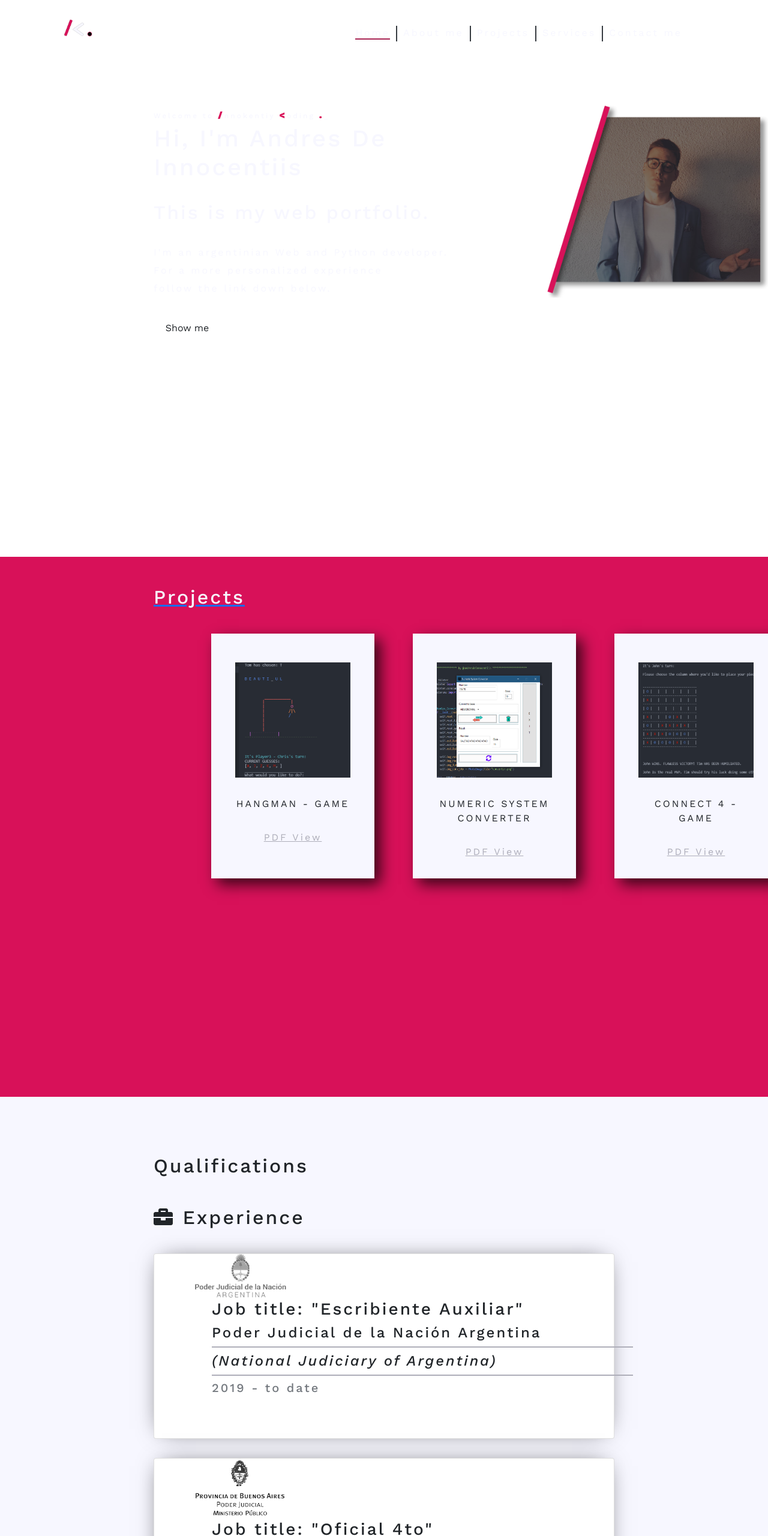
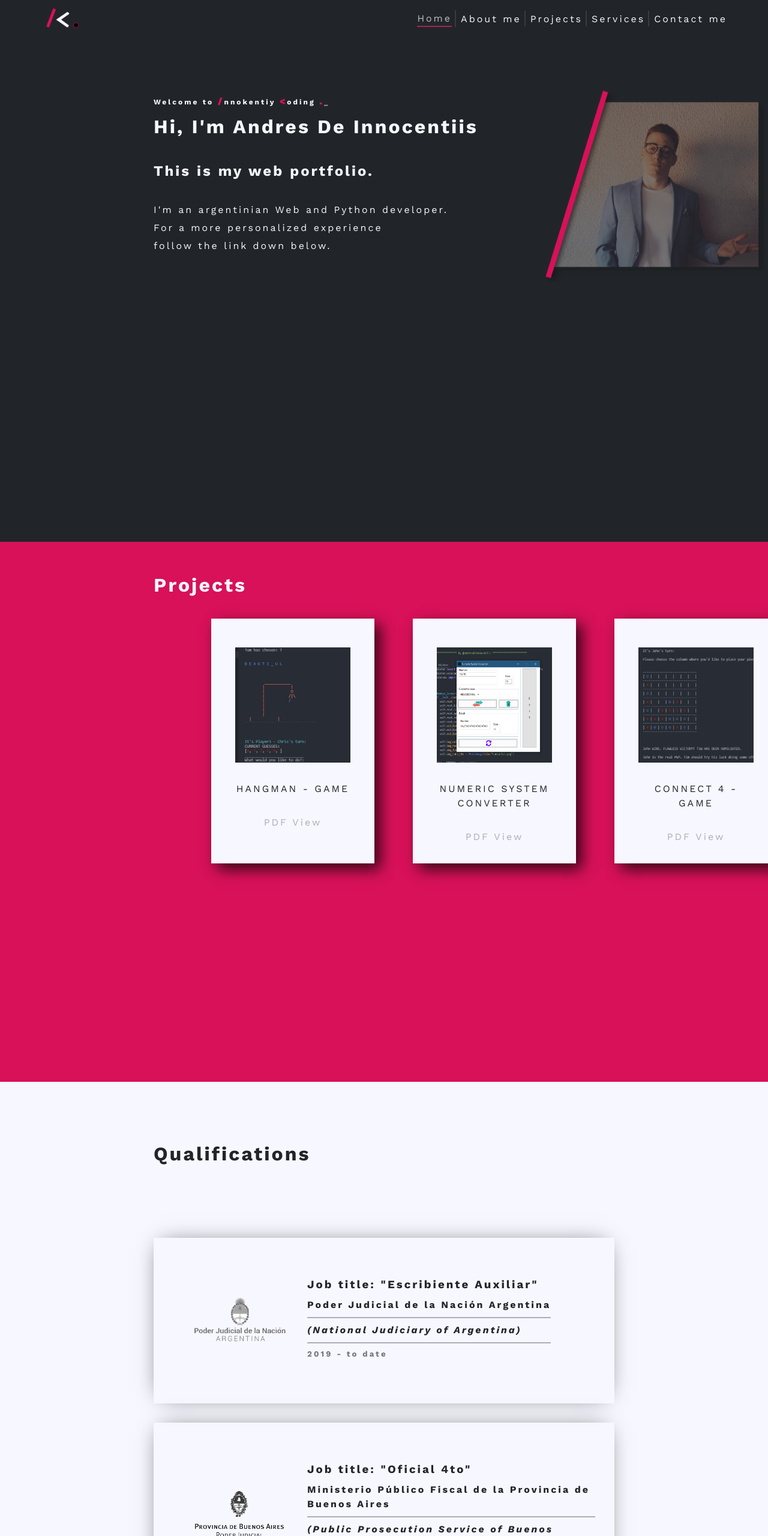
Before and after one commit to andresdeinnocentiis/portfolio-andresdeinnocentiis, a plain HTML site: page index.html in a window 1280 px wide. Shown: the top 2560 px of the page at 60% size. Drawn offline with nearby package versions, Linux system fonts and the light colour scheme.

Commit message:
Bootstrap Navbar

```diff
--- a/index.html
+++ b/index.html
@@ -9,11 +9,53 @@
     <link rel="stylesheet" href="styles/styles.css">
     <!-- BOOTSTRAP LOCAL -->
     <link rel="stylesheet" href="styles/bootstrap/css/bootstrap.css">
+    <script src="https://cdn.jsdelivr.net/npm/bootstrap@5.1.0/dist/js/bootstrap.bundle.min.js" integrity="sha384-U1DAWAznBHeqEIlVSCgzq+c9gqGAJn5c/t99JyeKa9xxaYpSvHU5awsuZVVFIhvj" crossorigin="anonymous"></script>
+
     <title>Home - Innokentiy Coding</title>
 </head>
-<body>
+<body class="body-i">
     <header class="header">
-        <div class="container">
+        <nav class="navbar navbar-expand-lg navbar-dark bg-dark" >
+            <div class="container-fluid">
+                <div class="milogo fluid">
+                    <a class="navbar-brand" href="index.html">
+                        <img  class="logolink" src="logos/Logo1c.png" alt="logo" >
+                    </a>
+                </div>
+
+                <button class="navbar-toggler" type="button" data-bs-toggle="collapse" data-bs-target="#navbarSupportedContent" aria-controls="navbarSupportedContent" aria-expanded="false" aria-label="Toggle navigation">
+                    <span class="navbar-toggler-icon"></span>
+                </button>
+
+                <div class="collapse navbar-collapse me-5" id="navbarSupportedContent">
+                    <ul class="navbar-nav me-0 mb-2 mb-lg-0" id="navbar-nav">
+                        <li class="nav-item bordes">
+                            <a class="nav-link active linkweb" id="active" aria-current="page" href="#">Home</a>
+                        </li>
+                        <li class="nav-item bordes">
+                            <a class="nav-link linkweb" href="pages/about.html">About me</a>
+                        </li>
+
+                        <li class="nav-item bordes">
+                            <a class="nav-link linkweb" href="pages/proyectos.html">Projects</a>
+                        </li>
+
+                        <li class="nav-item bordes">
+                            <a class="nav-link linkweb" href="pages/services.html">Services</a>
+                        </li>
+
+                        <li class="nav-item">
+                            <a class="nav-link linkweb" href="pages/contact.html">Contact me</a>
+                        </li>
+                    </ul>
+
+                </div>
+
+            </div>
+          </nav>
+
+        <!--
+        <div class="container container-i">
             <div class="logo">
                 <a href="index.html"><img class="logolink" src="logos/Logo1c.png" alt="logo"></a>
             </div>
@@ -43,8 +85,9 @@
                 </ul>
             </nav>
         </div>
+    -->
     </header>
-    <main class="main">
+    <main class="main main-i">
         <div class="container2">
             <div class="saludo">
                 <h3>Welcome to <span class="ic">/</span>nnokentiy <span class="ic">&lt;</span>oding <span
@@ -117,8 +160,8 @@
         </div>
         <h2 class="linkweb"><i class="fas fa-briefcase"></i> Experience</h2>
 
-        <div class="card card1">
-            <div class="row">
+        <div class="card-i card1">
+            <div class="row-i">
                 <div class="">
                     <img src="imagenes/poderjudicial.png" class="img-academic baw" title="poderjudicialnacional">
                 </div>
@@ -130,8 +173,8 @@
                 </div>
             </div>
         </div>
-        <div class="card card2">
-            <div class="row">
+        <div class="card-i card2">
+            <div class="row-i">
                 <div class="">
                     <img src="imagenes/mpf.png" class="img-academic baw"
                         title="Ministerio Público de la Provincia de Buenos Aires">
@@ -145,13 +188,13 @@
             </div>
         </div>
 
-        <div class="row">
+        <div class="row-i">
             <div class="acback">
                 <h2 class="linkweb"><i class="fas fa-graduation-cap"></i> Academic Background</h2>
             </div>
         </div>
-        <div class="card card3">
-            <div class="row">
+        <div class="card-i card3">
+            <div class="row-i">
                 <div class="">
                     <img src="imagenes/uba.png" class="img-academic baw" title="UBA">
                 </div>
@@ -164,8 +207,8 @@
             </div>
         </div>
 
-        <div class="card card4">
-            <div class="row">
+        <div class="card-i card4">
+            <div class="row-i">
                 <div class="">
                     <img src="imagenes/coderhouse.png" class="img-academic baw" title="CoderHouse">
                 </div>
@@ -183,8 +226,8 @@
                 </div>
             </div>
         </div>
-        <div class="card card5">
-            <div class="row">
+        <div class="card-i card5">
+            <div class="row-i">
                 <div class="">
                     <img src="imagenes/InstitutoDataScience.png" class="img-academic baw"
                         title="Instituto Data Science Argentina">
@@ -209,8 +252,8 @@
                 </div>
             </div>
         </div>
-        <div class="card card6">
-            <div class="row">
+        <div class="card-i card6">
+            <div class="row-i">
                 <div class="">
                     <img src="imagenes/itmaster.png" class="img-academic baw" title="IT Master">
                 </div>
@@ -222,8 +265,8 @@
                 </div>
             </div>
         </div>
-        <div class="card card7">
-            <div class="row">
+        <div class="card-i card7">
+            <div class="row-i">
                 <div class="">
                     <img src="imagenes/pskovgu.png" class="img-academic baw"
                         title="Universidad Estatal de Pskov - Rusia">
@@ -242,8 +285,8 @@
                 </div>
             </div>
         </div>
-        <div class="card card8">
-            <div class="row">
+        <div class="card-i card8">
+            <div class="row-i">
                 <div class="img-academic">
                     <img src="imagenes/alliancefr5.png" class="img-academic baw"
                         title="Alianza Francesa de Buenos Aires">
--- a/styles/styles.css
+++ b/styles/styles.css
@@ -34,7 +34,7 @@
 }
 
 
-body {
+.body-i {
     background-color: var(--maincolor1);
 
     padding:0;
@@ -60,9 +60,7 @@ a {
 }
 
 .logolink {
-    margin-top: 1.5rem;
-    padding: 0;
-    width: 3rem;
+    width: 3.5rem;
 }
 
 /* =============================
@@ -72,7 +70,7 @@ header {
     margin-bottom: 5rem;
 }
 
-.container {
+.container-i {
     display: grid;
     grid-template-columns: 20% 20% 20% 20% 20%;
     grid-template-areas:
@@ -102,6 +100,8 @@ header {
 .nav__checkbox {
     display: none;
 }
+
+
 
 .nav__menu {
     width: 18rem;
@@ -130,11 +130,22 @@ header {
 .nav__menu div {
     text-align: center;
 }
-
-.nav__menu .active {
+.nav-item {
+    padding: 0;
+    padding-top: 0.1rem;
+    padding-right: 0.5rem;
+    padding-bottom: 0rem;
+    margin: 0.5rem 0 0rem 0.5rem;
+}
+
+#active {
     color: var(--activelink);
     border-bottom: solid 2px var(--maincolor2hover);
     pointer-events: none;
+    padding-bottom: 0;
+    padding-left: 0;
+    padding-right: 0;
+
 }
 
 #nav__checkbox:checked ~ .nav__menu {
@@ -153,6 +164,23 @@ header {
 
 }
 
+#navbarSupportedContent {
+    width: 100%;
+
+
+}
+
+#navbar {
+    display:flex;
+    justify-content: space-between;
+}
+.container-fluid {
+    display:flex;
+    justify-content: space-between;
+
+}
+
+
 
 /* ====================
 ========= MAIN ========
@@ -160,7 +188,7 @@ header {
 
 /*--------------------------------INDEX--------------------------------------*/
 
-.main {
+.main-i {
     height: 130vh;
     color:var(--maincolor3);
     display: grid;
@@ -178,6 +206,11 @@ header {
 .container2 {
     grid-area: cntr;
 
+}
+
+.titulo {
+    font-weight: bold;
+    box-sizing: border-box;
 }
 
 .subtitulo-main {
@@ -891,11 +924,11 @@ color: #498d11;
 }
 
 .linkweb {
-
+    color: var(--maincolor3);
     grid-area:lkwb;
 }
 
-.card {
+.card-i {
     margin: 2rem 0rem 0rem 0rem;
     padding: 2rem;
     border-radius: 30px;
@@ -906,15 +939,15 @@ color: #498d11;
 
 }
 
-.card ul {
+.card-i ul {
     padding-left: 3rem;
 }
-.card h4 {
+.card-i h4 {
     border-bottom: 2px solid var(--maincolor3hover);
     margin: .5rem 0;
     padding-bottom: .5rem;
 }
-.card h5 {
+.card-i h5 {
     margin: .5rem 0;
     color:var(--maincolor1light);;
 }
@@ -927,7 +960,7 @@ color: #498d11;
     grid-area: card2;
 }
 
-.row {
+.row-i {
     grid-area: row;
 }
 
@@ -1138,7 +1171,7 @@ img {
         display:none;
     }
 
-    .container {
+    .container-i {
         flex-direction: row;
         justify-content: space-between;
         margin: 0 4rem 0 2rem;
@@ -1194,6 +1227,19 @@ img {
         border-bottom: solid 2px var(--maincolor2hover);
         pointer-events: none;
     }
+
+    #navbar-nav {
+        justify-content: flex-end;
+    }
+    .navbar-collapse {
+        justify-content: flex-end;
+    }
+
+    .milogo {
+        margin-left: 4rem;
+        padding-top: .3rem;
+    }
+
     .saludo, .titulo, .subtitulo, .descripcion>p {
         letter-spacing: 3px;
         padding: 0;
@@ -1265,7 +1311,7 @@ img {
         padding: 0;
         margin:0;
     }
-    .container {
+    .container-i {
         width: 0 auto;
         height: 5rem;
         display: flex;
@@ -1301,13 +1347,8 @@ img {
         padding-bottom: 2px;
     }
 
-    .bordes {
-        border-right: solid 2px var(--maincolor1hover);
-        padding-right: 5px;
-        margin-right: 5px;
-        padding-bottom: 0;
-        margin-bottom: 0;
-    }
+
+
 
     /* =========================
     ========== BUTTONS =========
@@ -1380,7 +1421,7 @@ img {
 
 
 
-    .main {
+    .main-i {
         height: 100vh;
         padding-left: 16rem;
         padding-top: 6rem;
@@ -1413,7 +1454,7 @@ img {
         padding: 3rem 16rem;
     }
 
-    .card {
+    .card-i {
         margin: 2rem 0rem 0rem 0rem;
         padding: 3rem;
         border-radius: 0;
@@ -1424,7 +1465,7 @@ img {
 
     }
 
-    .row {
+    .row-i {
         margin:2rem 0;
     }
 
@@ -1546,7 +1587,7 @@ img {
         background-size: cover;
     }
 
-    .row {
+    .row-i {
         display: flex;
         justify-content: flex-start;
         align-items: center;
@@ -1560,7 +1601,7 @@ img {
         text-align: start;
     }
 
-    .card {
+    .card-i {
         margin: 2rem 0rem 0rem 0rem;
         padding: 0 0 0 2rem;
         box-shadow: -1px -1px 37px -15px rgba(0,0,0,0.74);
@@ -2319,3 +2360,16 @@ img {
 
 
 }
+@media only screen and (min-width:992px){
+    .bordes {
+        border-right: solid 2px var(--maincolor1hover);
+        padding-right: 5px;
+
+        padding-bottom: 0;
+        margin-bottom: 0;
+    }
+    .navbar-nav {
+        margin-top: 0rem;
+        font-size: 1rem;
+      }
+}
```
Also changed, not shown: pages/about.html (+1 -1 lines), pages/contact.html (+1 -1 lines), pages/proyectos.html (+1 -1 lines), pages/services.html (+1 -1 lines), styles/bootstrap/css/bootstrap.css.
